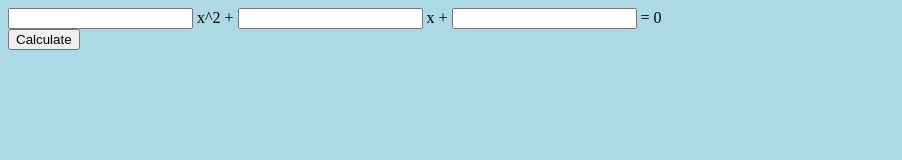
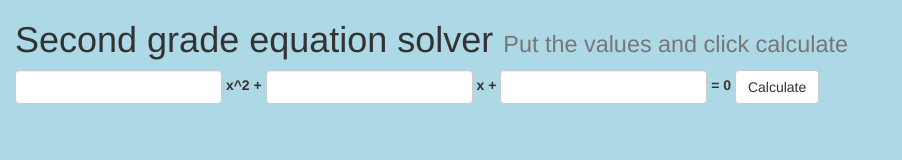
Before and after one commit to enricocolasante/sandbox, a plain HTML site: page java/springboot/index.html in a window 1280 px wide. Shown: the whole page, without its empty margins (0-902 px from the left). Drawn offline with nearby package versions, Linux system fonts and the light colour scheme.

Commit message:
Adding bootstrap for frontend

```diff
--- a/java/springboot/index.html
+++ b/java/springboot/index.html
@@ -1,19 +1,36 @@
 <!doctype html>
 <html>
 <head>
+    <meta name="viewport" content="width=device-width, initial-scale=1">
+    <link rel="stylesheet" href="https://maxcdn.bootstrapcdn.com/bootstrap/3.3.7/css/bootstrap.min.css">
+
+    <!-- jQuery library -->
+    <script src="https://ajax.googleapis.com/ajax/libs/jquery/3.2.1/jquery.min.js"></script>
+
+    <!-- Latest compiled JavaScript -->
+    <script src="https://maxcdn.bootstrapcdn.com/bootstrap/3.3.7/js/bootstrap.min.js"></script>
     <link rel="stylesheet" type="text/css" href="mystyle.css">
     <meta charset="utf-8">
     <title>Demo</title>
     <script src="https://ajax.googleapis.com/ajax/libs/jquery/3.2.1/jquery.min.js"></script>
 
 </head>
-<body>
-    <form>
-      <input type="number" name="a" id="a" /> x^2 +
-      <input type="number" name="b" id="b" /> x +
-      <input type="number" name="c" id="c" /> = 0
-      </br>
-      <button id="calculate">Calculate</button>
+<h1 class="title" >Second grade equation solver <small>Put the values and click calculate</small></h1>
+<body class="container-fluid">
+    <form class="form-inline">
+      <div class="form-group">
+        <input type="number" name="a" class="form-control" id="a" />
+        <label for="a">x^2 +</label>
+      </div>
+      <div class="form-group">
+        <input type="number" name="a" class="form-control" id="b" />
+        <label for="b">x +</label>
+      </div>
+      <div class="form-group">
+        <input type="number" name="a" class="form-control" id="c" />
+        <label for="c"> = 0</label>
+      </div>
+      <button type="submit" class="btn btn-default" id="calculate">Calculate</button>
     </form>
 
 	<div id="customMessage">
--- a/java/springboot/mystyle.css
+++ b/java/springboot/mystyle.css
@@ -1,3 +1,8 @@
 body {
     background-color: lightblue;
 }
+
+.title {
+	margin-top: 10 em;
+	margin-bottom: 10 em;
+}
```
